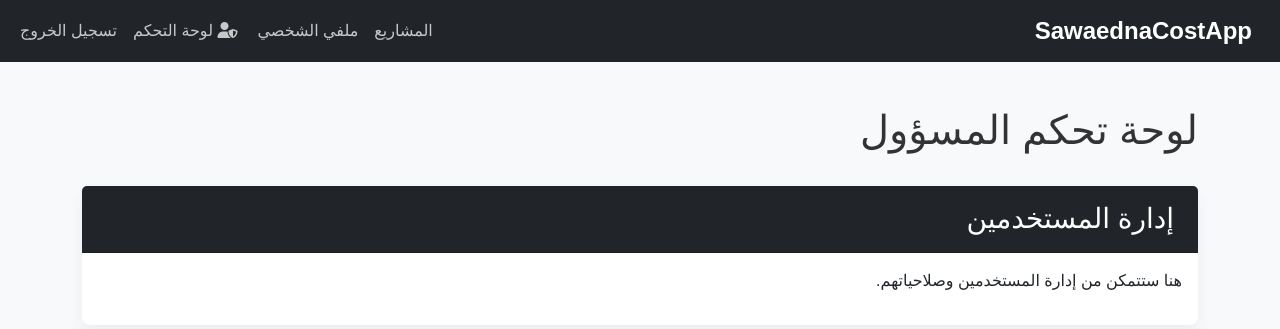
After one commit to ahmedelsawy0003/SawaednaCostApp, a Flask app: page /admin/dashboard in a window 1280 px wide. The commit adds this page. Shown: the top 329 px of the page. Run offline with Flask 3, Linux system fonts and the light colour scheme; a user stored in the database is signed in; tables that the repository leaves empty hold one stand-in row (values such as "Sample post").

Commit message:
admincontrol

```diff
--- a/app/routes/auth_routes.py
+++ b/app/routes/auth_routes.py
@@ -1,4 +1,4 @@
-from flask import Blueprint, render_template, redirect, url_for, flash, request
+from flask import Blueprint, render_template, redirect, url_for, flash, request, abort
 from flask_login import login_user, logout_user, login_required, current_user
 from app.models.user import User
 from app.extensions import db
@@ -16,7 +16,9 @@ def login():
         if user and user.check_password(password):
             login_user(user)
             flash("تم تسجيل الدخول بنجاح!", "success")
-            return redirect(url_for("project.get_projects"))
+            # Redirect to the intended page or projects page
+            next_page = request.args.get('next')
+            return redirect(next_page or url_for("project.get_projects"))
         else:
             flash("اسم المستخدم أو كلمة المرور غير صحيحة.", "danger")
     return render_template("auth/login.html")
@@ -54,3 +56,15 @@ def logout():
 @login_required
 def profile():
     return render_template("auth/profile.html")
+
+# START: New Admin Dashboard Route
+@auth_bp.route("/admin/dashboard")
+@login_required
+def admin_dashboard():
+    # This line ensures only admins can access this page
+    if current_user.role != 'admin':
+        abort(403)  # Forbidden error
+
+    users = User.query.all()
+    return render_template("admin/dashboard.html", users=users)
+# END: New Admin Dashboard Route
--- a/requirements.txt
+++ b/requirements.txt
@@ -6,4 +6,4 @@ Werkzeug==2.3.7
 google-api-python-client==2.100.0
 google-auth-httplib2==0.1.1
 google-auth-oauthlib==1.0.0
-psycopg2-binary==2.9.9
+psycopg[binary]
--- /dev/null
+++ b/templates/admin/dashboard.html
@@ -0,0 +1,18 @@
+{% extends "layouts/base.html" %}
+
+{% block title %}لوحة تحكم المسؤول{% endblock %}
+
+{% block content %}
+<div class="d-flex justify-content-between align-items-center mb-4">
+    <h1>لوحة تحكم المسؤول</h1>
+</div>
+
+<div class="card">
+    <div class="card-header bg-dark text-white">
+        <h3 class="mb-0">إدارة المستخدمين</h3>
+    </div>
+    <div class="card-body">
+        <p>هنا ستتمكن من إدارة المستخدمين وصلاحياتهم.</p>
+        </div>
+</div>
+{% endblock %}
--- a/templates/layouts/base.html
+++ b/templates/layouts/base.html
@@ -4,11 +4,8 @@
     <meta charset="UTF-8">
     <meta name="viewport" content="width=device-width, initial-scale=1.0">
     <title>SawaednaCostApp - {% block title %}{% endblock %}</title>
-    <!-- Bootstrap CSS -->
     <link href="https://cdn.jsdelivr.net/npm/bootstrap@5.3.0/dist/css/bootstrap.min.css" rel="stylesheet">
-    <!-- Font Awesome for icons -->
     <link rel="stylesheet" href="https://cdnjs.cloudflare.com/ajax/libs/font-awesome/6.0.0-beta3/css/all.min.css">
-    <!-- Custom CSS -->
     <link rel="stylesheet" href="{{ url_for("static", filename="css/style.css") }}">
 </head>
 <body>
@@ -20,13 +17,21 @@
             </button>
             <div class="collapse navbar-collapse" id="navbarNav">
                 <ul class="navbar-nav me-auto mb-2 mb-lg-0">
+                    {% if current_user.is_authenticated %}
                     <li class="nav-item">
                         <a class="nav-link" href="{{ url_for("project.get_projects") }}">المشاريع</a>
                     </li>
-                    {% if current_user.is_authenticated %}
                     <li class="nav-item">
                         <a class="nav-link" href="{{ url_for("auth.profile") }}">ملفي الشخصي</a>
                     </li>
+
+                    {% if current_user.role == 'admin' %}
+                    <li class="nav-item">
+                        <a class="nav-link" href="{{ url_for("auth.admin_dashboard") }}">
+                            <i class="fas fa-user-shield me-1"></i> لوحة التحكم
+                        </a>
+                    </li>
+                    {% endif %}
                     <li class="nav-item">
                         <a class="nav-link" href="{{ url_for("auth.logout") }}">تسجيل الخروج</a>
                     </li>
@@ -57,9 +62,7 @@
         {% block content %}{% endblock %}
     </div>
 
-    <!-- Bootstrap Bundle with Popper -->
     <script src="https://cdn.jsdelivr.net/npm/bootstrap@5.3.0/dist/js/bootstrap.bundle.min.js"></script>
-    <!-- Custom JS -->
     <script src="{{ url_for("static", filename="js/script.js") }}"></script>
     {% block scripts %}{% endblock %}
 </body>
```
